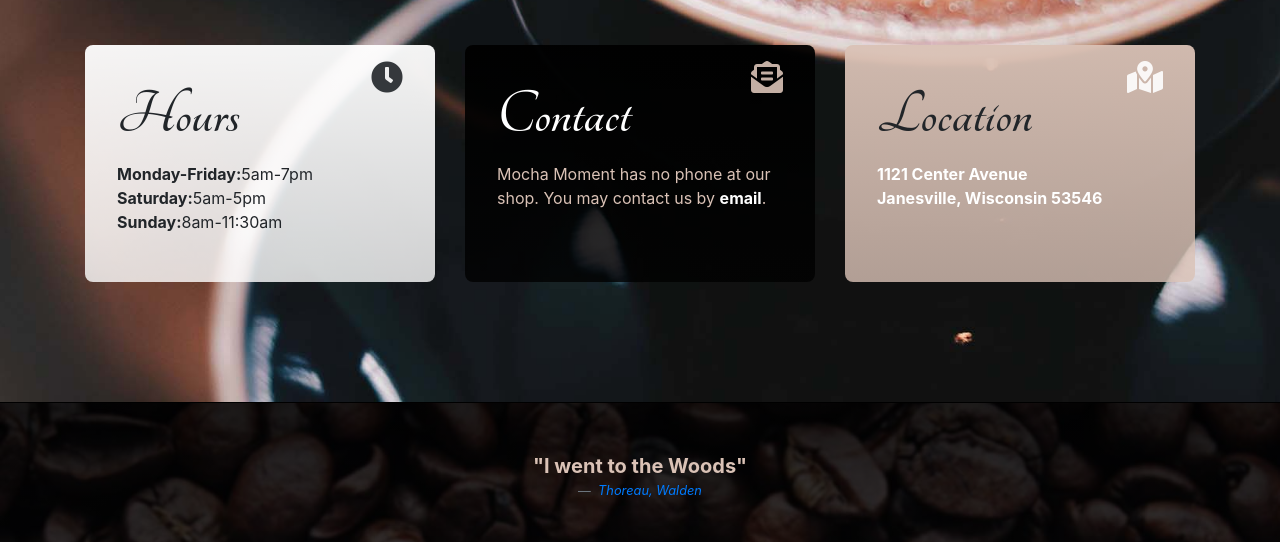
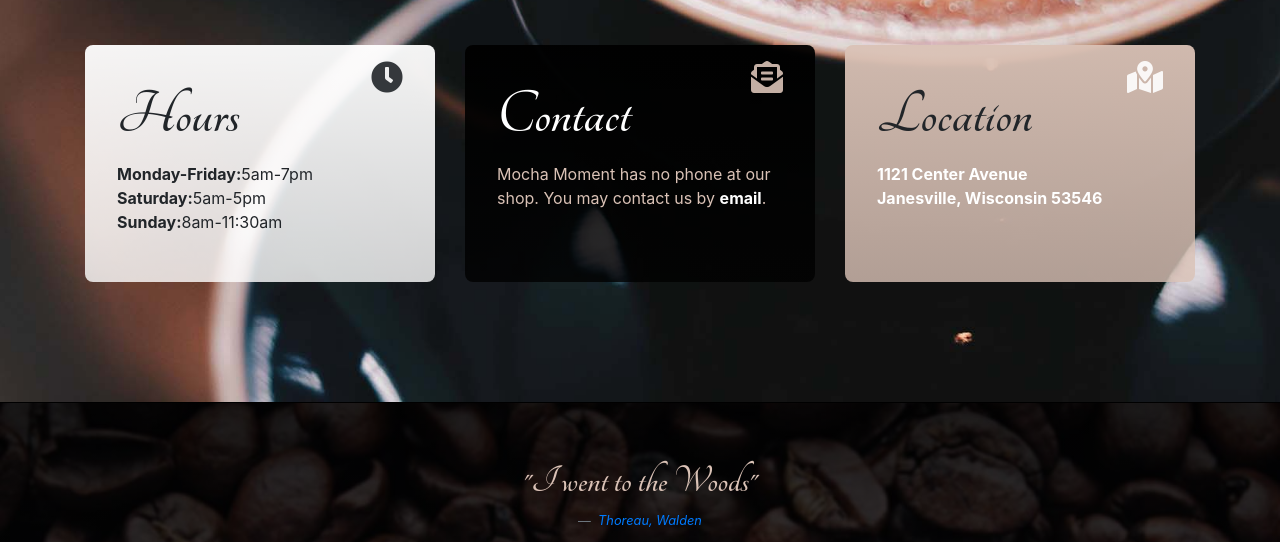
Before and after one commit to smh111976/mochamoment, a website: page index.html in a window 1280 px wide. Shown: the part 637-1179 px from the top of the page. Drawn offline with nearby package versions, Linux system fonts and the light colour scheme.

Commit message:
changed font of Thoreau quote

```diff
--- a/css/styles.scss
+++ b/css/styles.scss
@@ -177,6 +177,9 @@ header {
       align-self: center;
     }
   }
+  .quote {
+    font-size: 2.5rem;
+  }
 }
 .copyright {
   color: rgba($white, 0.5);
--- a/index.html
+++ b/index.html
@@ -132,7 +132,7 @@
         <div class="row">
           <div class="col">
             <blockquote class="blockquote m-0">
-              <p class="mb-0">"I went to the Woods"</p>
+              <p class="mb-0 script quote">"I went to the Woods"</p>
               <footer class="blockquote-footer text-center">
                 <cite title="Source Title"><a href="https://www.walden.org/" target="_blank">Thoreau, Walden</a></cite>
               </footer>
```
Also changed, not shown: css/styles.css.
